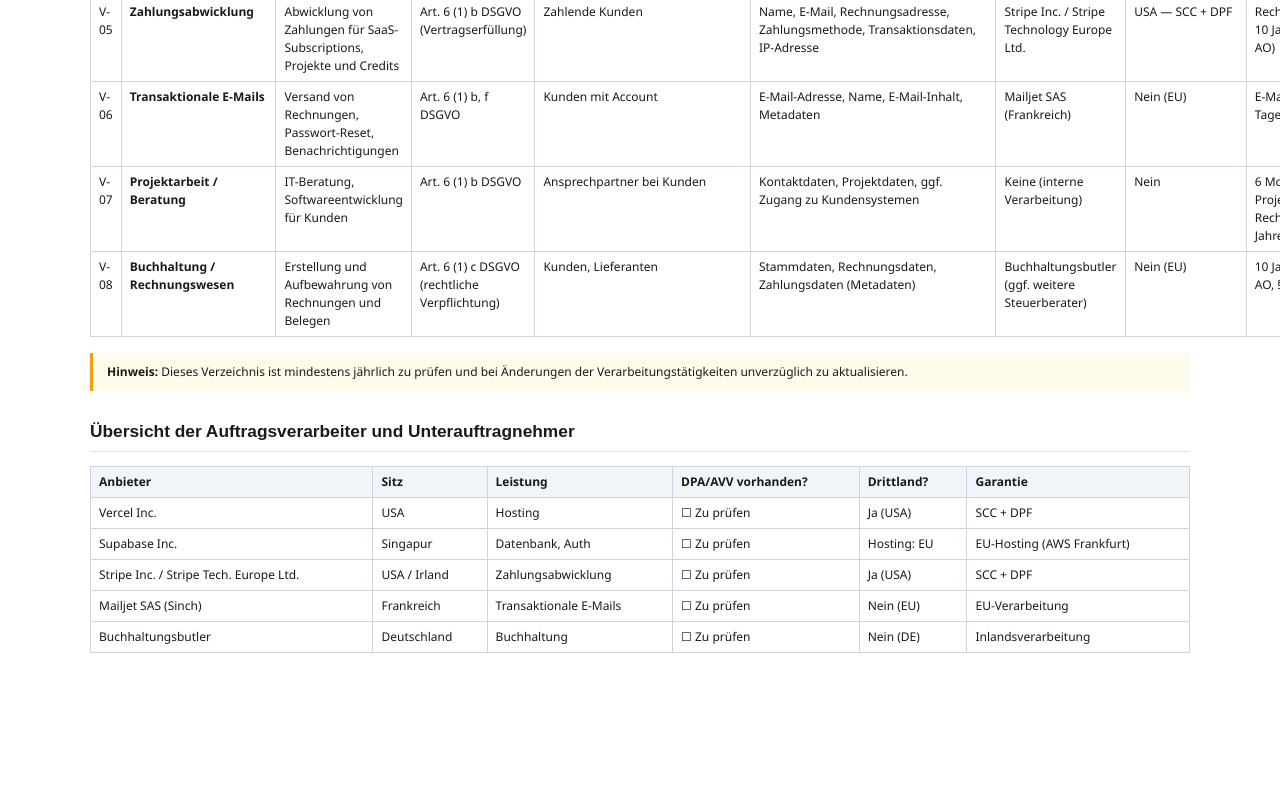
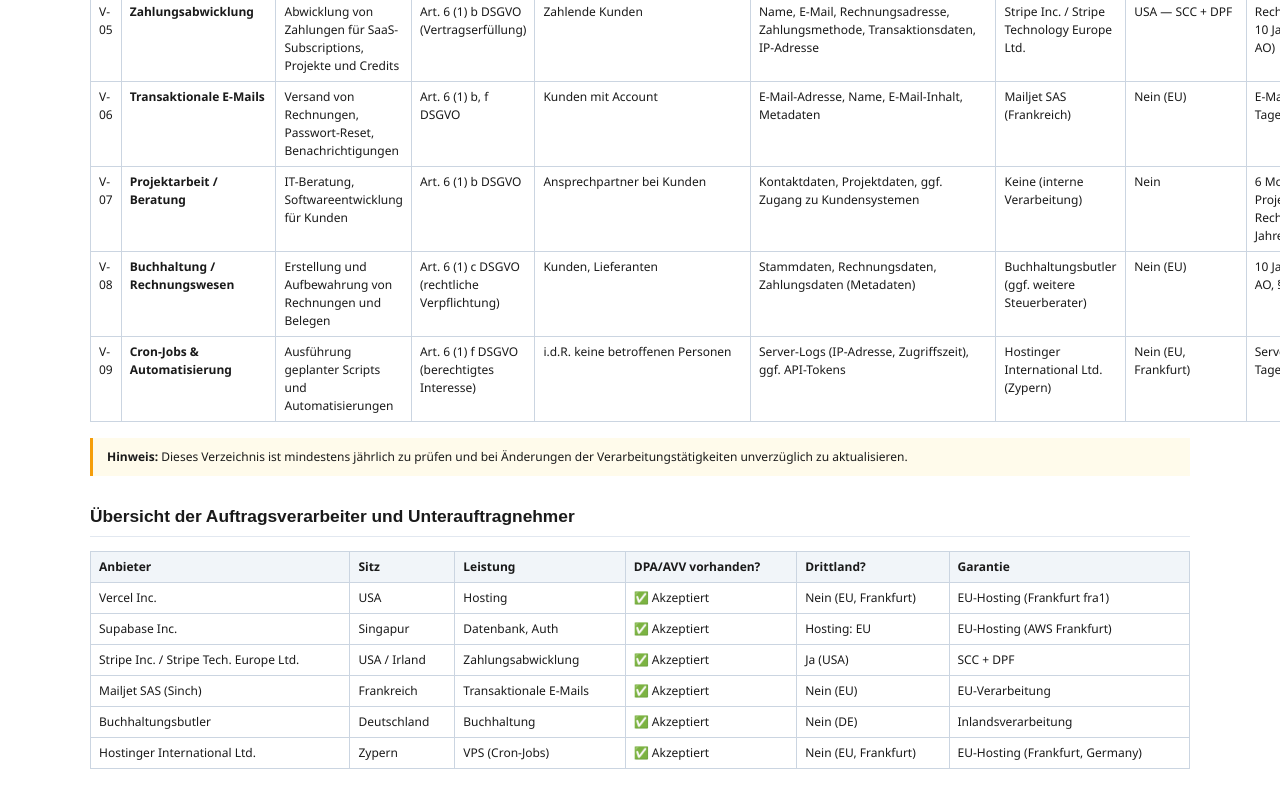
Before and after one commit to Smartvisionone/code-symphony-landingpage, a website: page docs/legal/verarbeitungsverzeichnis.html in a window 1280 px wide. Shown: the part 808-1616 px from the top of the page. Before the commit the page ends 1513 px from the top, so only its background shows below. Drawn offline with Linux system fonts and the light colour scheme.

Commit message:
feat: v2.2.0 — DPA-Compliance, Vercel Frankfurt, Hostinger VPS (#3)
* docs: add CI/CD rebranding implementation plan

* feat: replace Inter with Space Grotesk + Plus Jakarta Sans (DSGVO local)

* feat: replace design tokens and purge all purple — Spring Green + Deep Onyx palette

* feat: replace placeholder logo with code-brackets + sine-wave icon

* feat: redesign layout — terminal aesthetics, Du-Ansprache, blinking cursor

* feat: complete CI/CD rebranding — Spring Green + Deep Onyx

* fix: update logo in impressum + datenschutz to new code-brackets icon

* chore: add package.json (v2.0.0) and CHANGELOG for CI/CD rebranding

* docs: add AGB page for B2B SaaS, consulting and development

* docs(datenschutz): add Stripe, Supabase, Mailjet sections + Vercel details + account rights

* feat: add AGB link to footer on all pages

* feat: expand SLA in AGB, hide AGB behind cryptic URL, update USt-ID DE462497704

- § 2 AGB: Add availability SLA (99%), support tiers with reaction times,
  planned maintenance window, force majeure definition
- Rename agb.html → agb-cs-f8a3e7c1.html (not discoverable via URL)
- Remove AGB link from all public footer navigation
- Set noindex+nofollow on AGB page
- Update impressum USt-ID from 'In Beantragung' to DE462497704

* docs: add AVV template, Verarbeitungsverzeichnis, TOM + expand AGB SLA

* docs: add PDF exports for AGB, AVV, Verarbeitungsverzeichnis, TOM (Stand 2026-06-24)

* chore: bump version to 2.1.0 — AGB, Datenschutz-Upgrade, Legal Docs

* docs: update legal docs — all DPAs accepted, Vercel→Frankfurt, add Hostinger VPS

* docs(datenschutz): update Vercel to Frankfurt region, add DPA confirmation

* docs: confirm Hostinger VPS Frankfurt + DPA accepted, all 6 DPAs complete

* chore: bump version to 2.2.0 — DPA-Compliance, Vercel Frankfurt, Hostinger

```diff
--- a/docs/legal/verarbeitungsverzeichnis.html
+++ b/docs/legal/verarbeitungsverzeichnis.html
@@ -61,7 +61,7 @@
       <td>Website-Besucher</td>
       <td>IP-Adresse, Browsertyp, Betriebssystem, Referrer URL, Zugriffszeit</td>
       <td>Vercel Inc. (USA)</td>
-      <td>USA — SCC + DPF</td>
+      <td>Nein (EU, Frankfurt fra1)</td>
       <td>Server-Logs: 30 Tage</td>
       <td>TOM §§ 1–3</td>
     </tr>
@@ -149,6 +149,18 @@
       <td>10 Jahre (§ 147 AO, § 257 HGB)</td>
       <td>TOM §§ 1, 5</td>
     </tr>
+    <tr>
+      <td>V-09</td>
+      <td><strong>Cron-Jobs &amp; Automatisierung</strong></td>
+      <td>Ausführung geplanter Scripts und Automatisierungen</td>
+      <td>Art. 6 (1) f DSGVO<br>(berechtigtes Interesse)</td>
+      <td>i.d.R. keine betroffenen Personen</td>
+      <td>Server-Logs (IP-Adresse, Zugriffszeit), ggf. API-Tokens</td>
+      <td>Hostinger International Ltd. (Zypern)</td>
+      <td>Nein (EU, Frankfurt)</td>
+      <td>Server-Logs: 30 Tage</td>
+      <td>TOM §§ 1–3</td>
+    </tr>
   </table>
 
   <div class="note">
@@ -172,15 +184,15 @@
       <td>Vercel Inc.</td>
       <td>USA</td>
       <td>Hosting</td>
-      <td>☐ Zu prüfen</td>
-      <td>Ja (USA)</td>
-      <td>SCC + DPF</td>
+      <td>✅ Akzeptiert</td>
+      <td>Nein (EU, Frankfurt)</td>
+      <td>EU-Hosting (Frankfurt fra1)</td>
     </tr>
     <tr>
       <td>Supabase Inc.</td>
       <td>Singapur</td>
       <td>Datenbank, Auth</td>
-      <td>☐ Zu prüfen</td>
+      <td>✅ Akzeptiert</td>
       <td>Hosting: EU</td>
       <td>EU-Hosting (AWS Frankfurt)</td>
     </tr>
@@ -188,7 +200,7 @@
       <td>Stripe Inc. / Stripe Tech. Europe Ltd.</td>
       <td>USA / Irland</td>
       <td>Zahlungsabwicklung</td>
-      <td>☐ Zu prüfen</td>
+      <td>✅ Akzeptiert</td>
       <td>Ja (USA)</td>
       <td>SCC + DPF</td>
     </tr>
@@ -196,7 +208,7 @@
       <td>Mailjet SAS (Sinch)</td>
       <td>Frankreich</td>
       <td>Transaktionale E-Mails</td>
-      <td>☐ Zu prüfen</td>
+      <td>✅ Akzeptiert</td>
       <td>Nein (EU)</td>
       <td>EU-Verarbeitung</td>
     </tr>
@@ -204,9 +216,17 @@
       <td>Buchhaltungsbutler</td>
       <td>Deutschland</td>
       <td>Buchhaltung</td>
-      <td>☐ Zu prüfen</td>
+      <td>✅ Akzeptiert</td>
       <td>Nein (DE)</td>
       <td>Inlandsverarbeitung</td>
+    </tr>
+    <tr>
+      <td>Hostinger International Ltd.</td>
+      <td>Zypern</td>
+      <td>VPS (Cron-Jobs)</td>
+      <td>✅ Akzeptiert</td>
+      <td>Nein (EU, Frankfurt)</td>
+      <td>EU-Hosting (Frankfurt, Germany)</td>
     </tr>
   </table>
 
--- a/package.json
+++ b/package.json
@@ -1,6 +1,6 @@
 {
   "name": "code-symphony-landingpage",
-  "version": "2.1.0",
+  "version": "2.2.0",
   "description": "Statischer OnePager für die Code Symphony UG (haftungsbeschränkt)",
   "private": true,
   "scripts": {
```
Also changed, not shown: datenschutz.html (+2 -2 lines), docs/legal/avv-auftragsverarbeitung.html (+7 -1 lines), docs/legal/tom-technische-organisatorische-massnahmen.html (+1 -0 lines), CHANGELOG.md.
